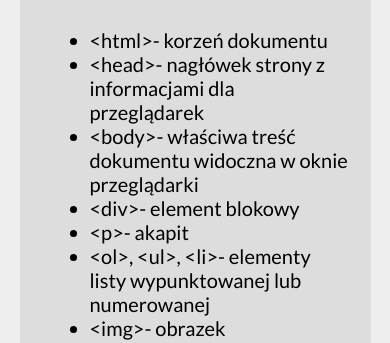
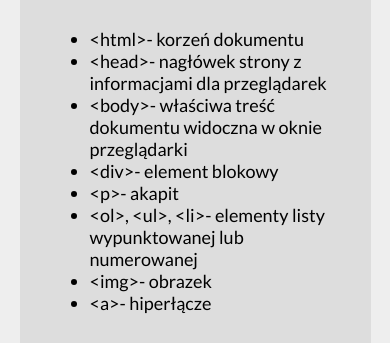
Before and after one commit to danielstrzelecki99/Studies_basesOfWebApplication, a plain HTML site: page index.html in a window 390 px wide. Shown: the part 501-844 px from the top of the page. Drawn offline with Linux system fonts and the light colour scheme.

Commit message:
Changed fonts

```diff
--- a/css/style.css
+++ b/css/style.css
@@ -338,6 +338,10 @@ main .gallery li a {
     main h3 {
         font-size: 36px;
     }
+
+    main ul {
+        font-size: 18px;
+    }
 }
 
 @media (max-width: 400px) {
```
